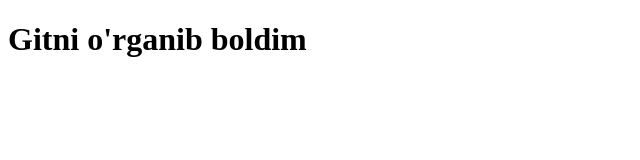
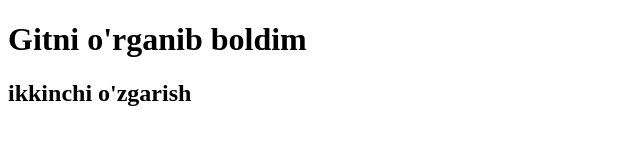
Before and after one commit to laziz1231411/kitob, a plain HTML site: page index.html in a window 1280 px wide. Shown: the whole page, without its empty margins (0-640 px from the left). Drawn offline with Linux system fonts and the light colour scheme.

Commit message:
yana o'zgartirdim

```diff
--- a/index.html
+++ b/index.html
@@ -9,5 +9,6 @@
 <body>
 
     <h1>Gitni o'rganib boldim</h1>
+    <h2>ikkinchi o'zgarish</h2>
 </body>
 </html>
```
